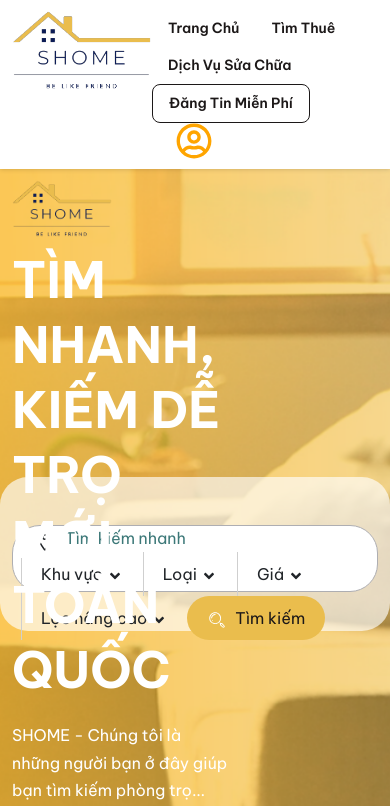
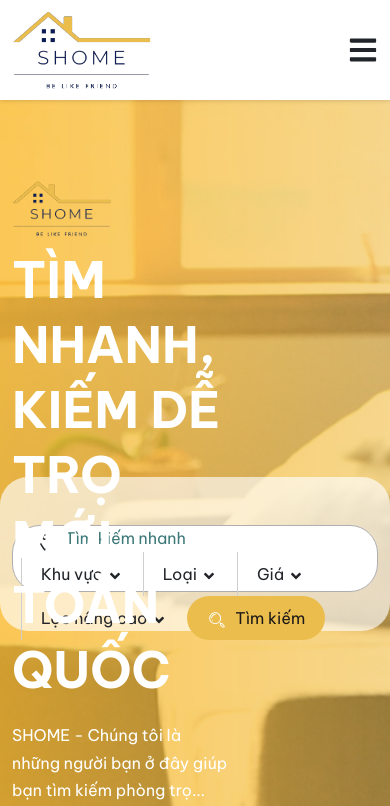
Before and after one commit to hoanghiep2001-coder/shome, a React (Create React App) app: page / in a window 390 px wide. Shown: the top 806 px of the page. Built offline with nearby package versions, Linux system fonts and the light colour scheme.

Commit message:
update fe

```diff
--- a/src/Content/js/header/Component/Nav.module.scss
+++ b/src/Content/js/header/Component/Nav.module.scss
@@ -16,5 +16,7 @@
 
 /* Phone */
 @media (max-width: 576px) {
-
+    .mobile_container {
+        justify-content: space-between;
+    }
 }
--- a/src/Content/js/header/Component/nav.jsx
+++ b/src/Content/js/header/Component/nav.jsx
@@ -1,4 +1,4 @@
-import { FaRegUserCircle } from "react-icons/fa";
+import { FaRegUserCircle, FaBars  } from "react-icons/fa";
 import APIs from "../../../data/API";
 import Account from "../../body/Component/Account/Account";
 import { useState, useContext } from "react";
@@ -12,7 +12,9 @@ function Navigation() {
 
   return (
     <>
-      <div className={cb("d-lg-flex", "align-items-lg-center", context.webResponsiveStyle)}>
+      <div className={cb("d-flex", "align-items-center", "mobile_container")}>
+        {context.webResponsiveStyle !== "is-phone" && (
+          <>
             <ul className="nav">
               {APIs.headerAPIs.Navigation[0].Menu.map((item) => {
                 return (
@@ -27,7 +29,10 @@ function Navigation() {
             <ul className="nav">
               {APIs.headerAPIs.Navigation[0].UserActions.map((item) => {
                 return (
-              <li key={item.id} className="nav-item user-action header__nav-item">
+                  <li
+                    key={item.id}
+                    className="nav-item user-action header__nav-item"
+                  >
                     <item.elementType className=" nav-link header__nav-link">
                       {item.content}
                     </item.elementType>
@@ -37,9 +42,57 @@ function Navigation() {
             </ul>
             <div className="header__user">
               <div className="header__user-link">
-            <FaRegUserCircle onClick={() => setModalShow(true)} fontSize={36} color="orange" className="ms-4 header__user-img" />
+                <FaRegUserCircle
+                  onClick={() => setModalShow(true)}
+                  fontSize={36}
+                  color="orange"
+                  className="ms-4 header__user-img"
+                />
               </div>
             </div>
+          </>
+        )}
+        {context.webResponsiveStyle === "is-phone" && (
+          <>
+            <FaBars fontSize={30}/>
+            {/* <ul className="nav">
+              {APIs.headerAPIs.Navigation[0].Menu.map((item) => {
+                return (
+                  <li key={item.id} className="nav-item header__nav-item">
+                    <a className="nav-link header__nav-link" href={item.path}>
+                      {item.content}
+                    </a>
+                  </li>
+                );
+              })}
+            </ul>
+            <ul className="nav">
+              {APIs.headerAPIs.Navigation[0].UserActions.map((item) => {
+                return (
+                  <li
+                    key={item.id}
+                    className="nav-item user-action header__nav-item"
+                  >
+                    <item.elementType className=" nav-link header__nav-link">
+                      {item.content}
+                    </item.elementType>
+                  </li>
+                );
+              })}
+            </ul>
+            <div className="header__user">
+              <div className="header__user-link">
+                <FaRegUserCircle
+                  onClick={() => setModalShow(true)}
+                  fontSize={36}
+                  color="orange"
+                  className="ms-4 header__user-img"
+                />
+              </div>
+            </div> */}
+          </>
+        )}
+
       </div>
       <Account show={modalShow} onHide={() => setModalShow(false)} />
     </>
--- a/src/Content/js/header/header.jsx
+++ b/src/Content/js/header/header.jsx
@@ -24,7 +24,7 @@ function Header() {
 
   return (
     <div id="header" className={"header"}>
-      <div className={cb("header__container", "container", "d-flex", "align-items-lg-center", "justify-content-lg-between")}>
+      <div className={cb("header__container", "container", "d-flex", "align-items-center", "justify-content-between")}>
         <a href="/" className={cb("header__homePage")}>
           <img src={Logo} alt="Logo" className={cb("icon-LOGO_demo")} />
         </a>
```
Lines whose indentation alone changed are shown as unchanged.
